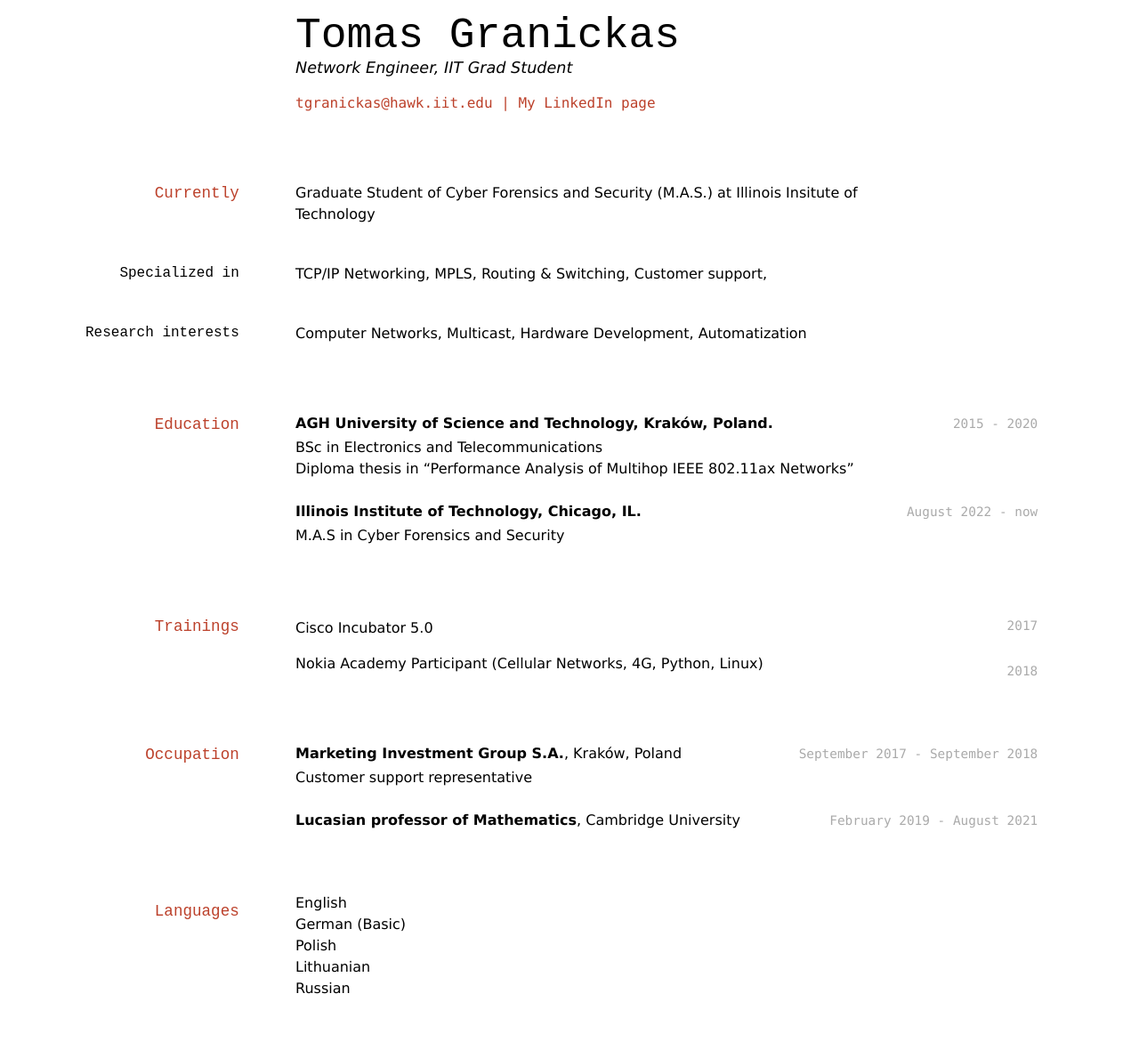
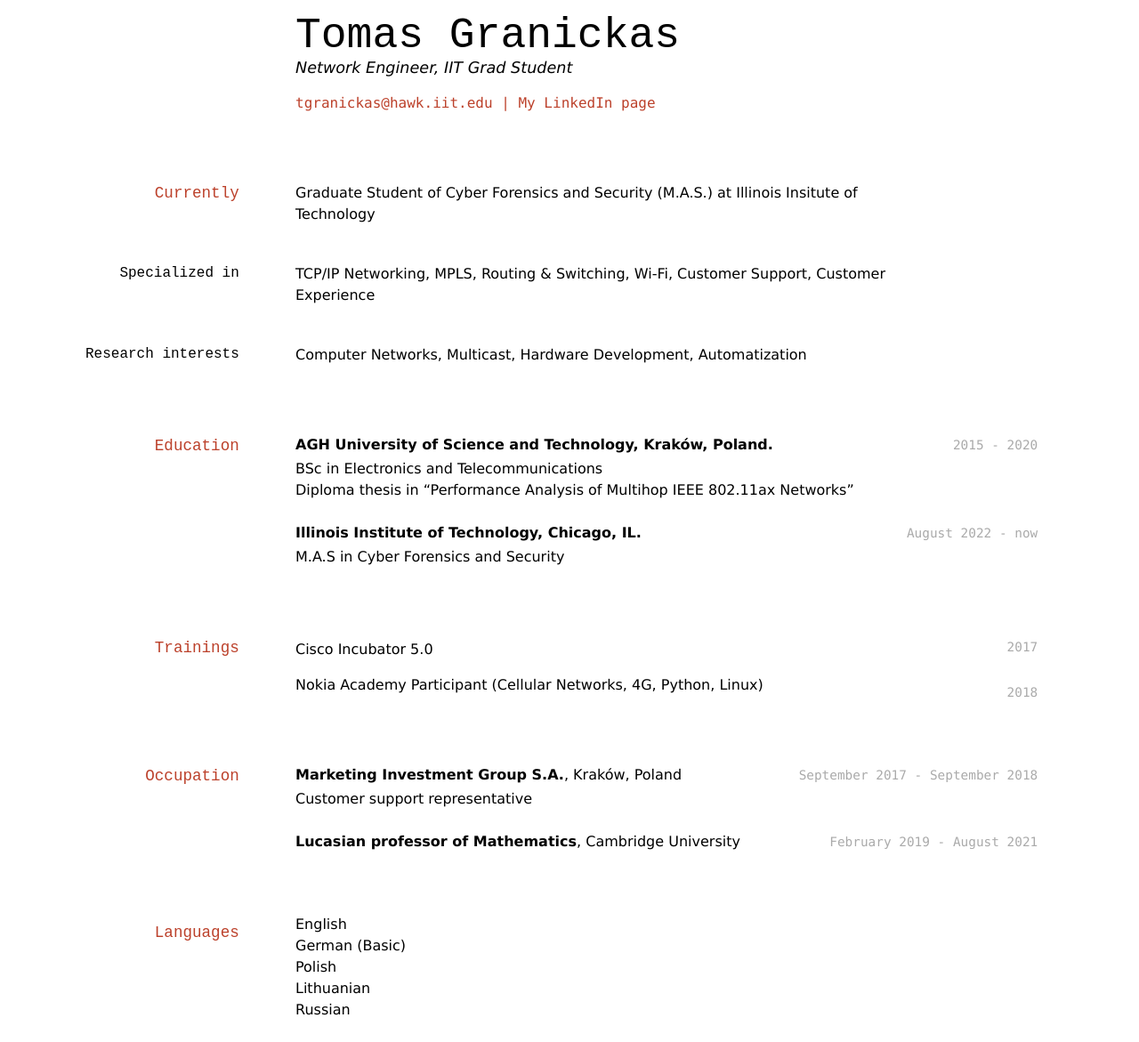
Before and after one commit to Loonzard/Loonzard.github.io, a Jekyll site: the page built from index.md, in a window 1280 px wide. Shown: the whole page at 89% size. Built offline with Jekyll 4.4.1, drawn with Linux system fonts in a browser that asks for light colours; before the commit the page ends 1147 px from its top, so only the background shows below that.

Commit message:
Update index.md

```diff
--- a/index.md
+++ b/index.md
@@ -16,7 +16,7 @@ Graduate Student of Cyber Forensics and Security (M.A.S.) at Illinois Insitute o
 
 ### Specialized in
 
-TCP/IP Networking, MPLS, Routing & Switching, Customer support,
+TCP/IP Networking, MPLS, Routing & Switching, Wi-Fi, Customer Support, Customer Experience
 
 
 ### Research interests
```
